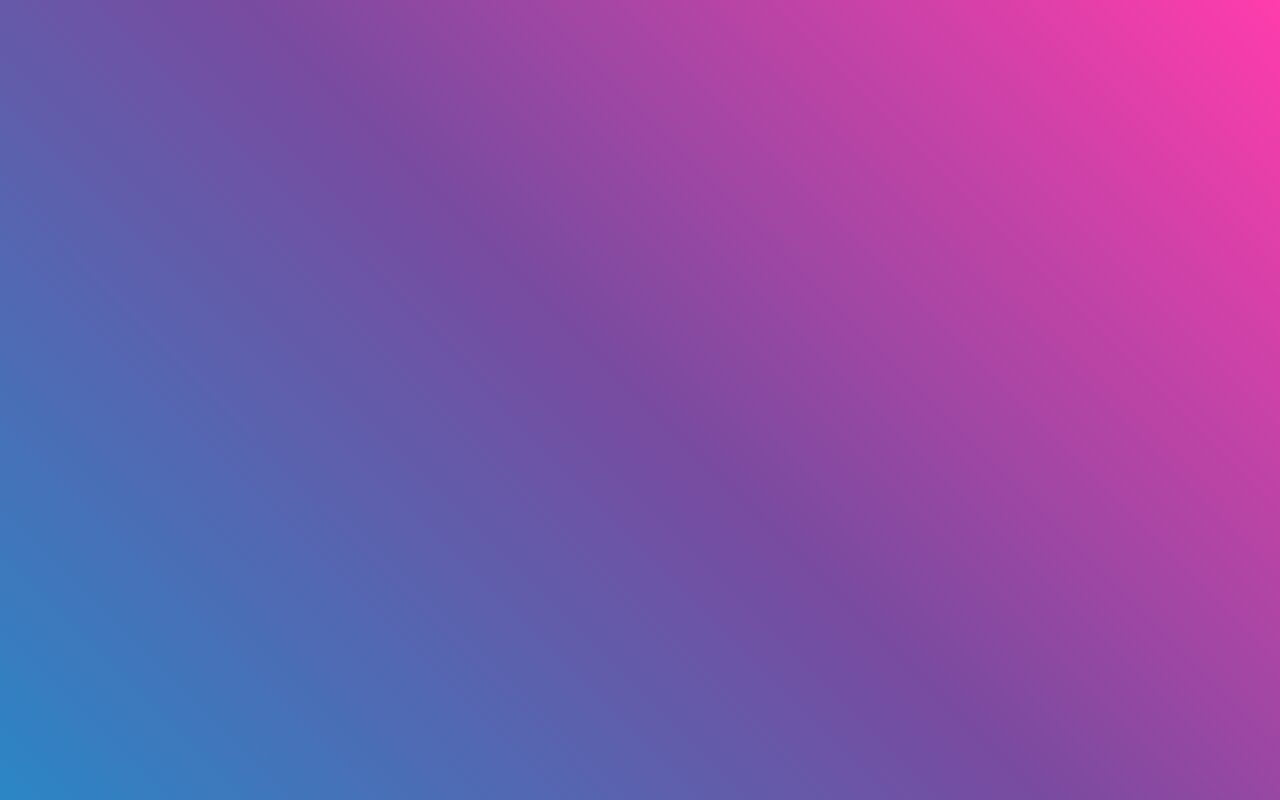
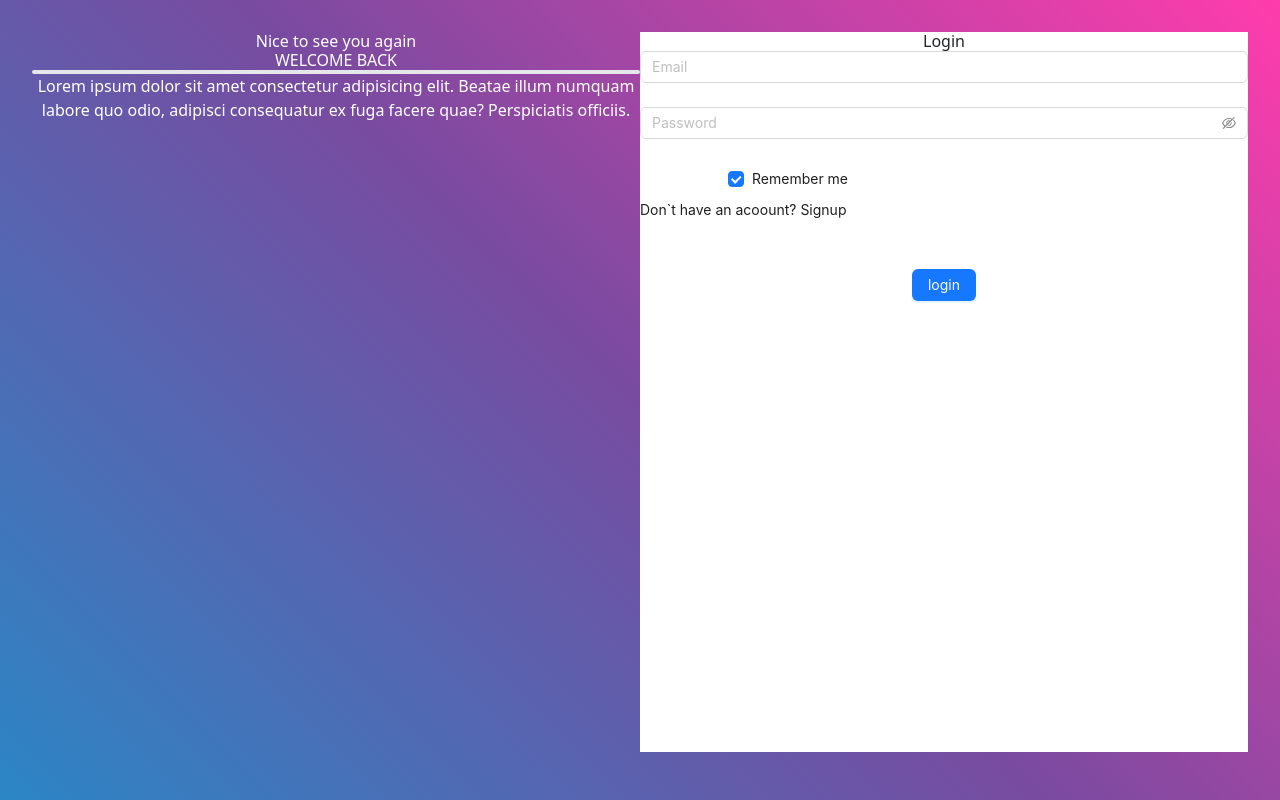
Before and after one commit to MuhammadAsif46/Authentication-with-Appwrite, a React (Vite) app: page / in a window 1280 px wide. Built offline with nearby package versions, Linux system fonts and the light colour scheme; the HTML template or start-up script is replaced by a standard one.

Commit message:
added login and logout functionalty

```diff
--- a/src/App.jsx
+++ b/src/App.jsx
@@ -1,4 +1,4 @@
-import { Navigate, Route, Routes } from "react-router-dom";
+import { Route, Routes } from "react-router-dom";
 import "./App.css";
 import LoginPage from "./pages/LoginPage";
 import SignupPage from "./pages/SignupPage";
@@ -6,25 +6,14 @@ import UpdatePasswordPage from "./pages/UpdatePasswordPage";
 import ProfilePage from "./pages/PorfilePage";
 
 function App() {
-  const isUser = localStorage.getItem("user");
-
   return (
     <>
-      {isUser && (
-        <Routes>
-          <Route path="/update-password" element={<UpdatePasswordPage />} />
-          <Route path="/" element={<ProfilePage />} />
-          <Route path="*" element={<Navigate to="/" replace={true} />} />
-        </Routes>
-      )}
-
-      {!isUser && (
-        <Routes>
-          <Route path="/login" element={<LoginPage />} />
-          <Route path="/signup" element={<SignupPage />} />
-          <Route path="*" element={<Navigate to="/" replace={true} />} />
-        </Routes>
-      )}
+      <Routes>
+        <Route path="/" element={<LoginPage />} />
+        <Route path="/signup" element={<SignupPage />} />
+        <Route path="/profile" element={<ProfilePage />} />
+        <Route path="/update-password" element={<UpdatePasswordPage />} />
+      </Routes>
     </>
   );
 }
--- a/src/components/Login/AntdForm/AntdForm.jsx
+++ b/src/components/Login/AntdForm/AntdForm.jsx
@@ -1,14 +1,36 @@
-import React from "react";
+import React, { useState } from "react";
 import { Button, Checkbox, Form, Input } from "antd";
-import { Link } from "react-router-dom";
+import { Link, useNavigate } from "react-router-dom";
+import { account } from "../../../appwrite/appwriteConfig";
 
+const AntdForm = () => {
+  const [error, setError] = useState("");
+  const navigate = useNavigate();
   const onFinish = (values) => {
     console.log("Success:", values);
+
+    const { email, password } = values;
+
+    const promise = account.createEmailPasswordSession(email, password);
+
+    promise.then(
+      function (response) {
+        console.log(response); // Success
+        navigate("/profile");
+      },
+      function (error) {
+        console.log(error.message);
+        setError(error.message); // Failure
+      }
+    );
   };
   const onFinishFailed = (errorInfo) => {
     console.log("Failed:", errorInfo);
   };
-const AntdForm = () => (
+  console.log(error);
+  return (
+    <>
+    {error && <div className="text-red-700">{error}</div>}
       <Form
         name="basic"
         initialValues={{
@@ -19,15 +41,15 @@ const AntdForm = () => (
         autoComplete="off"
       >
         <Form.Item
-      name="username"
+          name="email"
           rules={[
             {
               required: true,
-          message: "Please input your username!",
+              message: "Please input your email!",
             },
           ]}
         >
-      <Input placeholder="Email" className="w-96" />
+          <Input type="email" placeholder="Email" className="w-96" />
         </Form.Item>
 
         <Form.Item
@@ -39,7 +61,12 @@ const AntdForm = () => (
             },
           ]}
         >
-      <Input.Password className="w-96" placeholder="Password" />
+          <Input.Password
+            minLength={8}
+            maxLength={265}
+            className="w-96"
+            placeholder="Password"
+          />
         </Form.Item>
 
         <Form.Item
@@ -68,5 +95,7 @@ const AntdForm = () => (
           </Button>
         </Form.Item>
       </Form>
+    </>
   );
+};
 export default AntdForm;
--- a/src/components/Profile/Profile.jsx
+++ b/src/components/Profile/Profile.jsx
@@ -1,29 +1,34 @@
-import React from "react";
+import React, { useEffect, useState } from "react";
 import boyImage from "../../assets/boy.jpg";
 import { useNavigate } from "react-router-dom";
 import { account } from "../../appwrite/appwriteConfig";
 
 const Profile = () => {
   const navigate = useNavigate();
+  const [isLoggedIn, setIsLoggedIn] = useState();
+
+  useEffect(() => {
+    const getData = account.get();
+    getData
+      .then((res) => {
+        setIsLoggedIn(res);
+        // console.log(res ? userDetails : "")
+      })
+      .catch((err) => console.log(err));
+  }, []);
 
   const logoutHandler = async () => {
-    console.log("hello");
-
-    const result = await account.deleteSession(
-      "current" // sessionId
-    );
-    // result.then(
-    //   function (response) {
-    //     console.log(response);
-    //     // navigate("/login");
-    //   },
-    //   function (error) {
-    //     console.log(error); // Failure
-    //   }
-    // );
+    try {
+      await account.deleteSession("current");
+      navigate("/");
+    } catch (error) {
+      console.log(error);
+    }
   };
 
   return (
+    <>
+      {isLoggedIn ? (
         <>
           <h1 className="p-4 text-4xl text-white">Profile Page</h1>
           <div className="bg-white mx-auto gap-4 p-4 rounded-2xl w-[40%] flex flex-col justify-center items-center">
@@ -37,11 +42,12 @@ const Profile = () => {
               />
             </div>
             <p className="text-center w-96 text-gray-800">
-          Lorem ipsum dolor sit amet consectetur adipisicing elit. Id ipsa iure
-          dolor excepturi? Alias cum explicabo quae commodi, esse illum qui
-          deleniti, distinctio consequuntur blanditiis incidunt nemo laboriosam
-          ex nostrum.
+              Lorem ipsum dolor sit amet consectetur adipisicing elit. Id ipsa
+              iure dolor excepturi? Alias cum explicabo quae commodi, esse illum
+              qui deleniti, distinctio consequuntur blanditiis incidunt nemo
+              laboriosam ex nostrum.
             </p>
+            <p className="text-xl">Hello {isLoggedIn.name}</p>
             <div className="flex gap-3">
               <button
                 className="btn btn-secondary rounded-full"
@@ -58,6 +64,19 @@ const Profile = () => {
             </div>
           </div>
         </>
+      ) : (
+        <div className="bg-white p-4">
+          <p className="mt-4">
+            Please Login To see Profile{" "}
+            <Link to="/">
+              <span className="bg-blue-600 p-2 cursor-pointer text-white rounded-md">
+                Login
+              </span>
+            </Link>
+          </p>
+        </div>
+      )}
+    </>
   );
 };
 
--- a/src/components/Signup/SignupForm/SignupForm.jsx
+++ b/src/components/Signup/SignupForm/SignupForm.jsx
@@ -1,35 +1,30 @@
 import React, { useState } from "react";
 import { Button, Checkbox, Form, Input } from "antd";
-import { Link } from "react-router-dom";
+import { Link, useNavigate } from "react-router-dom";
 import { client, account } from "../../../appwrite/appwriteConfig";
 import { v4 as uuidv4 } from "uuid";
-import { useNavigate } from "react-router-dom";
 
 const SignupForm = () => {
+  const [error,setError] = useState("")
   const navigate = useNavigate();
 
   const onFinish = (values) => {
     console.log("Success:", values);
 
-    const {email, password, username} = values
+    const { email, password, username } = values;
 
     // console.log(email, password, username);
 
-    const promise = account.create(
-      uuidv4(),
-      email,
-      password,
-      username
-    );
+    const promise = account.create(uuidv4(), email, password, username);
 
     promise.then(
       function (response) {
         console.log(response);
-        localStorage.setItem("user", JSON.stringify({email,username})) // Success
-        navigate("/");
+        navigate("/profile");
       },
       function (error) {
         console.log(error); // Failure
+        setError(error.message);
       }
     );
   };
@@ -38,6 +33,8 @@ const SignupForm = () => {
   };
 
   return (
+    <>
+      {error && <div className="text-red-700">{error}</div>}
       <Form
         name="basic"
         initialValues={{
@@ -80,7 +77,12 @@ const SignupForm = () => {
             },
           ]}
         >
-        <Input.Password minLength={8} maxLength={265} className="w-96" placeholder="Password" />
+          <Input.Password
+            minLength={8}
+            maxLength={265}
+            className="w-96"
+            placeholder="Password"
+          />
         </Form.Item>
 
         <div className="text-start ps-16 mt-1 mb-5">
@@ -98,6 +100,7 @@ const SignupForm = () => {
           </Button>
         </Form.Item>
       </Form>
+    </>
   );
 };
 export default SignupForm;
```
Lines whose indentation alone changed are shown as unchanged.
